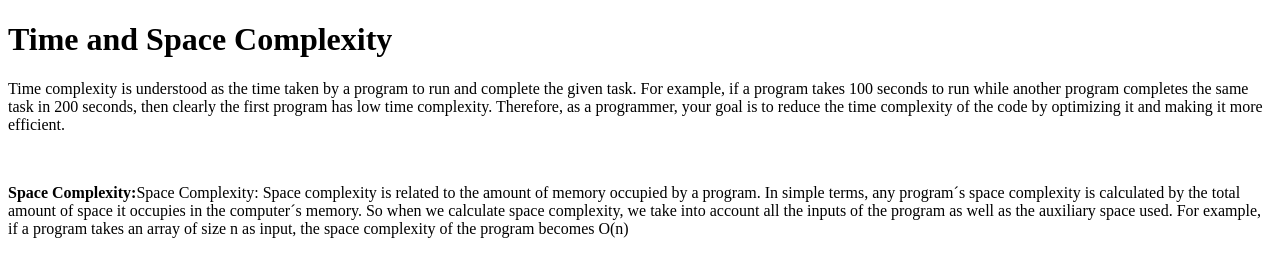
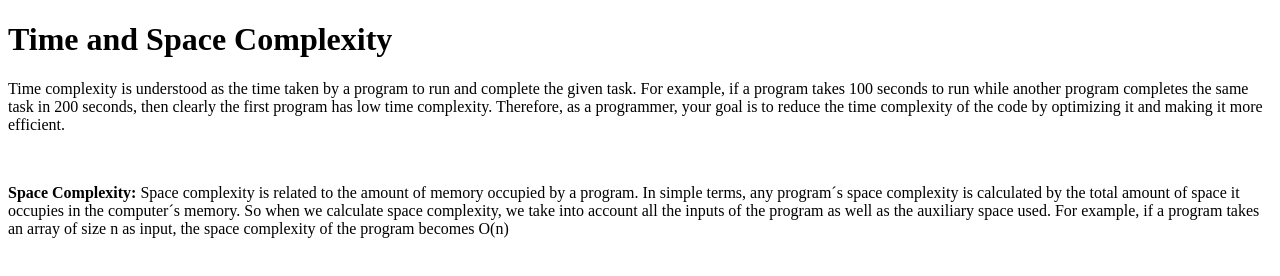
Before and after one commit to acciojob/time-and-space-complexity-humptinessvishal, a website: page main.html in a window 1280 px wide. Drawn offline with Linux system fonts and the light colour scheme.

Commit message:
created a submission

```diff
--- a/main.html
+++ b/main.html
@@ -11,7 +11,7 @@
 	<h1>Time and Space Complexity</h1>
 	<p>Time complexity is understood as the time taken by a program to run and complete the given task. For example, if a program takes 100 seconds to run while another program completes the same task in 200 seconds, then clearly the first program has low time complexity. Therefore, as a programmer, your goal is to reduce the time complexity of the code by optimizing it and making it more efficient.</p>
 	<br>
-	<p><b>Space Complexity:</b>Space Complexity: Space complexity is related to the amount of memory occupied by a program. In simple terms, any program&#180;s space complexity is calculated by the total amount of space it occupies in the computer&#180;s memory. So when we calculate space complexity, we take into account all the inputs of the program as well as the auxiliary space used. For example, if a program takes an array of size n as input, the space complexity of the program becomes O(n)</p>
+	<p><b>Space Complexity:</b> Space complexity is related to the amount of memory occupied by a program. In simple terms, any program&#180;s space complexity is calculated by the total amount of space it occupies in the computer&#180;s memory. So when we calculate space complexity, we take into account all the inputs of the program as well as the auxiliary space used. For example, if a program takes an array of size n as input, the space complexity of the program becomes O(n)</p>
     <script type="text/javascript" src="./script.js">
 </script>
 
```
